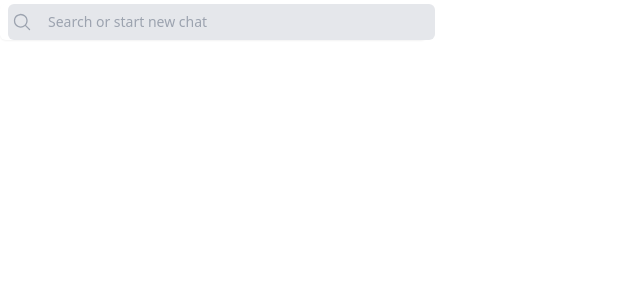
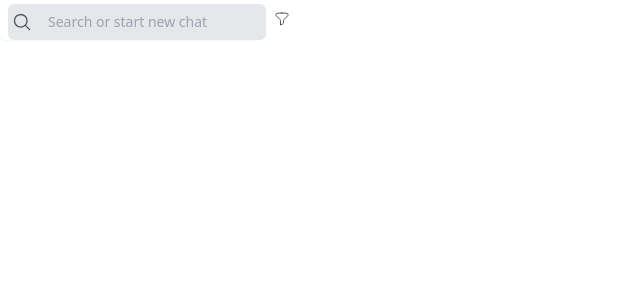
Before and after one commit to otilor/dope-chat, a Next.js app: page / in a window 1280 px wide. Shown: the top 300 px of the page, without its empty margins (0-640 px from the left). Built offline with nearby package versions, Linux system fonts and the light colour scheme.

Commit message:
add funnel

```diff
--- a/pages/index.js
+++ b/pages/index.js
@@ -2,6 +2,7 @@ import Head from 'next/head'
 import Image from 'next/image'
 import { Inter } from '@next/font/google'
 import { MagnifyingGlassIcon } from '@heroicons/react/24/solid'
+import { FunnelIcon } from '@heroicons/react/24/outline'
 
 const inter = Inter({ subsets: ['latin'] })
 
@@ -16,11 +17,11 @@ export default function Home() {
       </Head>
       <main>
         <div className="w-1/3">
-          <div>
+          <div className='inline-flex items-baseline'>
             <div className="mt-1 relative rounded-md shadow-sm">
               <div className="absolute inset-y-0 left-0 pl-3 flex items-center pointer-events-none">
                 <MagnifyingGlassIcon
-                  className="h-5 w-5 text-gray-400"
+                  className="h-5 w-5 text-gray-600"
                   aria-hidden="true"
                 />
               </div>
@@ -28,9 +29,12 @@ export default function Home() {
                 type="email"
                 name="email"
                 id="email"
-                className="focus:ring-indigo-500 bg-gray-200 ml-2 focus:border-indigo-500 p-2 block w-full pl-10 sm:text-sm border-gray-300 rounded-md"
+                className="bg-gray-200 ml-2  p-2 block w-full pl-10 sm:text-sm border-gray-300 rounded-md"
                 placeholder="Search or start new chat"
               />
+            </div>
+            <div>
+              <FunnelIcon className='ml-4 align-text-bottom text-gray-600 w-4'/>
             </div>
           </div>
         </div>
```
